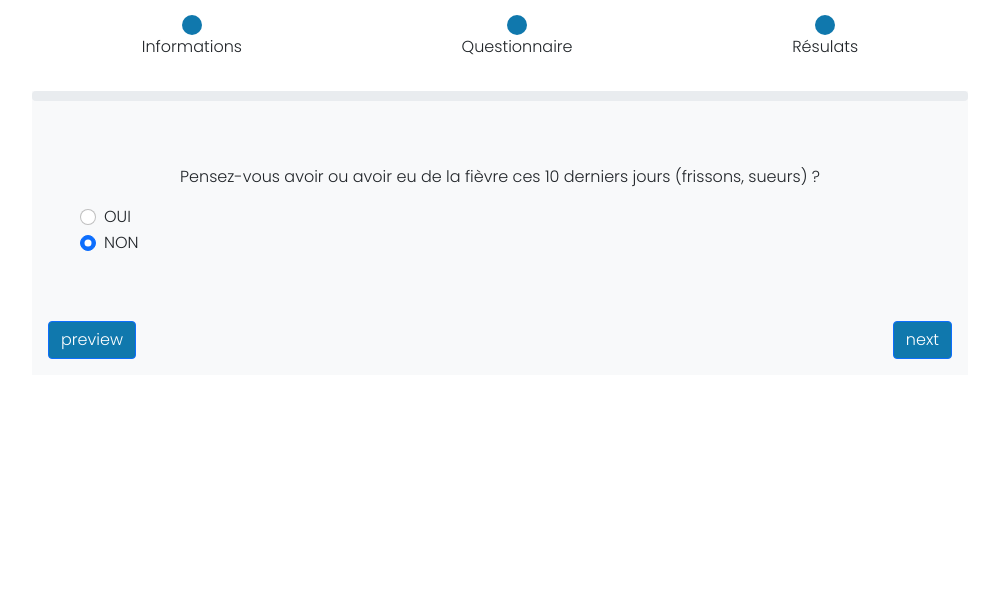
After one commit to lahlaliwassim2/Test-COVID-19, a PHP site: page /questions.php in a window 1280 px wide. The commit adds this page. Shown: the part 67-682 px from the top of the page, without its empty margins (140-1139 px from the left). Run offline with PHP 8.4, Linux system fonts and the light colour scheme; some libraries are stand-ins or nearby versions.

Commit message:
add header in components and progress bar

```diff
--- /dev/null
+++ b/components/header.php
@@ -0,0 +1,14 @@
+<header>
+        <nav class="navbar navbar-light bg-header">
+          <div class="container">
+            <a class="navbar-brand" href="#">
+                <img src="./assets/img/logo__sante.svg" alt="logo sante" height="40">
+            </a>
+            <div class="pages d-flex">
+                <a href="index.php" class="nav-link text-black">Acceuill</a>
+            <a href="" class="nav-link text-black ">Conseils</a>
+            <button class="btn border border-dark langue">FR <span><i class="far fa-globe text-warning"></i></span></button>
+            </div>
+          </div>
+        </nav>
+      </header>
--- a/css/style.css
+++ b/css/style.css
@@ -0,0 +1,28 @@
+@import url('https://fonts.googleapis.com/css2?family=Poppins:wght@300&display=swap');
+*{
+    font-family: 'Poppins', sans-serif;
+}
+.bg-header{
+    background-image: url(../assets/img/bg-header.svg);
+}
+.langue{
+    font-size: 15px;
+}
+.btn-primary{
+    background-color: #1078AD !important;
+}
+.circle{
+    background-color:#1078AD;
+    height: 20px;
+    width: 20px;
+}
+.progress{
+    height: 10px !important;
+}
+nav .nav-link{
+    font-size: 17px;
+    font-weight: bold;
+}
+nav .nav-link:hover{
+    color: #054464 !important;
+}
--- a/index.php
+++ b/index.php
@@ -10,7 +10,6 @@
 </head>
 <body>
 
-
     <script src="https://cdn.jsdelivr.net/npm/bootstrap@5.1.3/dist/js/bootstrap.bundle.min.js" integrity="sha384-ka7Sk0Gln4gmtz2MlQnikT1wXgYsOg+OMhuP+IlRH9sENBO0LRn5q+8nbTov4+1p" crossorigin="anonymous"></script>
 </body>
 </html>
--- a/js/main.js
+++ b/js/main.js
@@ -0,0 +1,21 @@
+
+// ---------------------------------functions for progress -----------------------------
+let prog = 0;
+let nbrQues = 1;
+document.querySelector(".btn-next").addEventListener("click",()=>{
+    if(prog <100){
+        prog += 4.55;
+        nbrQues++;
+        document.querySelector(".progress-bar").style.width = prog+"%";
+        document.querySelector(".nbr-Q").innerHTML = parseInt(nbrQues *100/23) +"%";
+    }
+})
+document.querySelector(".btn-prv").addEventListener("click",()=>{
+    if(prog>0){
+        prog -= 4.55;
+        nbrQues--;
+        document.querySelector(".progress-bar").style.width = prog+"%";
+        document.querySelector(".nbr-Q").innerHTML = parseInt(nbrQues *100/23)+"%";
+    }
+})
+//---------------------------------- functions for progress -----------------------------
--- /dev/null
+++ b/questions.php
@@ -0,0 +1,75 @@
+<!DOCTYPE html>
+<html lang="en">
+<?php include './components/head.php'; ?>
+<body>
+
+<?php include './components/header.php'; ?>
+        <main class="container w-75">
+            <div class="stiper d-flex justify-content-around my-3">
+                <div class="Info d-flex flex-column align-items-center">
+                    <span class=" circle rounded-circle"></span>
+                    <p>Informations</p>
+                </div>
+                <div class="Ques d-flex flex-column align-items-center">
+                    <span class=" circle rounded-circle"></span>
+                    <p>Questionnaire</p>
+                </div>
+                <div class="Res d-flex flex-column align-items-center">
+                    <span class=" circle rounded-circle"></span>
+                    <p>Résulats</p>
+                </div>
+            </div>
+
+            <div class="Questions d-flex flex-column gap-5 bg-light">
+                    <div class="progress">
+                        <div class="progress-bar btn-primary">
+                            <span class="nbr-Q"></span>
+                        </div>
+                    </div>
+                <div id="carouselExampleControls" class="carousel slide h-75" data-bs-interval="false">
+                    <div class="carousel-inner">
+
+                    <div class="Q-1 carousel-item active  px-5 py-3">
+                        <p class="text-center">Pensez-vous avoir ou avoir eu de la fièvre ces 10 derniers jours (frissons, sueurs) ?</p>
+                        <div class="reponse">
+                            <div class="form-check">
+                                <input class="form-check-input" type="radio" name="flexRadioDefault" id="flexRadioDefault1">
+                                <label class="form-check-label" for="flexRadioDefault1">
+                                  OUI
+                                </label>
+                            </div>
+                            <div class="form-check">
+                                <input class="form-check-input" type="radio" name="flexRadioDefault" id="flexRadioDefault2" checked>
+                                <label class="form-check-label" for="flexRadioDefault2">
+                                  NON
+                                </label>
+                            </div>
+                        </div>
+                    </div>
+
+                    <div class=" Q-2 carousel-item px-5 py-3">
+                        <p class="text-center">Quelle est votre température corporelle ?</p>
+                        <div class="reponse">
+                            <input type="number" name="" id="" placeholder="34:39">
+                        </div>
+
+                    </div>
+
+                    </div>
+
+                </div>
+                <div class="button d-flex justify-content-between px-3 pb-3">
+                    <button class="btn-prv btn btn-primary" type="button" data-bs-target="#carouselExampleControls" data-bs-slide="prev">
+                        preview
+                    </button>
+                    <button class="btn-next btn btn-primary" type="button" data-bs-target="#carouselExampleControls" data-bs-slide="next">
+                        next
+                    </button>
+                </div>
+            </div>
+            </div>
+        </main>
+        <script src="https://cdn.jsdelivr.net/npm/bootstrap@5.1.3/dist/js/bootstrap.bundle.min.js" integrity="sha384-ka7Sk0Gln4gmtz2MlQnikT1wXgYsOg+OMhuP+IlRH9sENBO0LRn5q+8nbTov4+1p" crossorigin="anonymous"></script>
+        <script src="./js/main.js"></script>
+</body>
+</html>
```
Also changed, not shown: assets/img/bg-header.svg (added), assets/img/covid.jpg (deleted), assets/img/logo__sante.svg (added).
